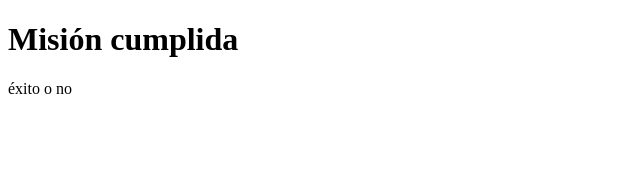
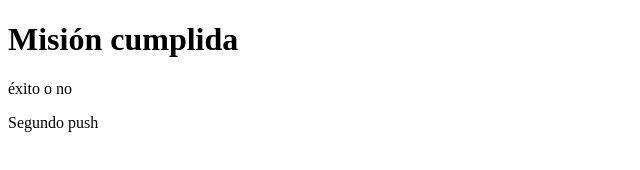
Before and after one commit to puertasman/html, a plain HTML site: page index.html in a window 1280 px wide. Shown: the whole page, without its empty margins (0-640 px from the left). Drawn offline with Linux system fonts and the light colour scheme.

Commit message:
ver 1.0.4

```diff
--- a/index.html
+++ b/index.html
@@ -7,5 +7,6 @@
   <body>
     <h1>Misión cumplida</h1>
     <p>éxito o no</p>
+    <p>Segundo push</p>
   </body>
 </html>
```
